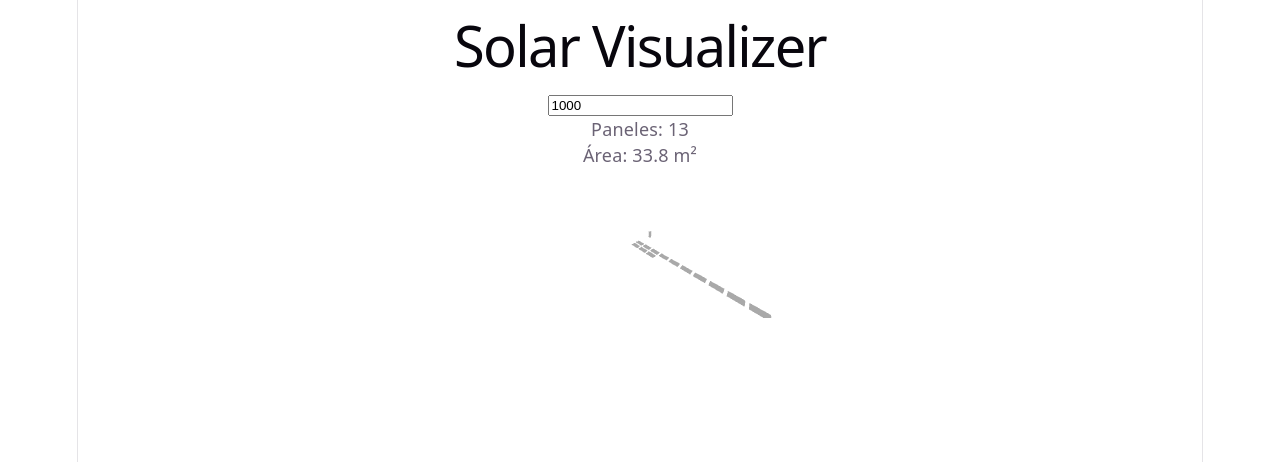
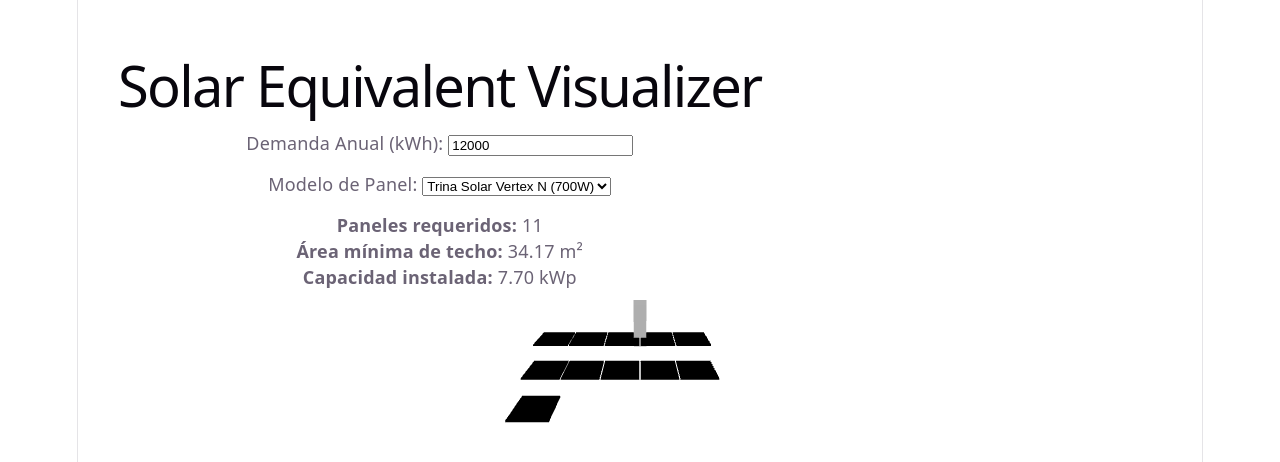
Before and after one commit to rapco/solar-equivalent-visualizer, a React app in the folder app/: page / in a window 1280 px wide. Shown: the top 462 px of the page. Built offline with nearby package versions, Linux system fonts and the light colour scheme; the HTML template or start-up script is replaced by a standard one.

Commit message:
Actualización de la logica del app

```diff
--- a/app/src/App.jsx
+++ b/app/src/App.jsx
@@ -3,39 +3,68 @@ import SolarField from "./components/SolarField";
 import { calculatePanels } from "./utils/solar";
 
 export default function App() {
+  // Estado para la demanda anual
+  const [annualDemand, setAnnualDemand] = useState(12000); // 1000 kWh/mes por defecto
 
-  const [kwh, setKwh] = useState(1000);
+  // Estado para la selección del panel (trina, jinko, custom)
+  const [panelType, setPanelType] = useState("trina");
 
-  const result =
-    calculatePanels(kwh, 550);
+  // Estado para un panel personalizado (aparece si panelType === 'custom')
+  const [customPanel, setCustomPanel] = useState({ powerW: 550, lengthM: 2.27, widthM: 1.13 });
+
+  // Base de datos local (puedes moverla a utils luego si prefieres)
+  const panelDatabase = {
+    trina: { powerW: 700, areaM2: 3.106, length: 2.384, width: 1.303 },
+    jinko: { powerW: 625, areaM2: 2.701, length: 2.382, width: 1.134 },
+    custom: { powerW: customPanel.powerW, areaM2: customPanel.lengthM * customPanel.widthM, length: customPanel.lengthM, width: customPanel.widthM }
+  };
+
+  const activePanel = panelDatabase[panelType];
+  const result = calculatePanels(annualDemand, activePanel);
 
   return (
-    <div>
+    <div style={{ position: "absolute", zIndex: 10, background: "rgba(255,255,255,0.9)", padding: "20px", margin: "20px", borderRadius: "8px" }}>
+      <h1>Solar Equivalent Visualizer</h1>
 
-      <h1>
-        Solar Visualizer
-      </h1>
+      <div style={{ marginBottom: "15px" }}>
+        <label>Demanda Anual (kWh): </label>
+        <input
+          type="number"
+          value={annualDemand}
+          onChange={(e) => setAnnualDemand(Number(e.target.value))}
+        />
+      </div>
 
-      <input
-        type="number"
-        value={kwh}
-        onChange={(e) =>
-          setKwh(Number(e.target.value))
-        }
-      />
+      <div style={{ marginBottom: "15px" }}>
+        <label>Modelo de Panel: </label>
+        <select value={panelType} onChange={(e) => setPanelType(e.target.value)}>
+          <option value="trina">Trina Solar Vertex N (700W)</option>
+          <option value="jinko">Jinko Tiger Neo (625W)</option>
+          <option value="custom">Personalizado...</option>
+        </select>
+      </div>
 
-      <p>
-        Paneles: {result.panels}
-      </p>
+      {panelType === "custom" && (
+        <div style={{ marginBottom: "15px", display: "flex", gap: "10px" }}>
+          <input type="number" placeholder="Potencia (W)" value={customPanel.powerW} onChange={(e) => setCustomPanel({ ...customPanel, powerW: Number(e.target.value) })} />
+          <input type="number" step="0.01" placeholder="Largo (m)" value={customPanel.lengthM} onChange={(e) => setCustomPanel({ ...customPanel, lengthM: Number(e.target.value) })} />
+          <input type="number" step="0.01" placeholder="Ancho (m)" value={customPanel.widthM} onChange={(e) => setCustomPanel({ ...customPanel, widthM: Number(e.target.value) })} />
+        </div>
+      )}
 
-      <p>
-        Área: {result.area.toFixed(1)} m²
-      </p>
+      <div>
+        <p><strong>Paneles requeridos:</strong> {result.panels}</p>
+        <p><strong>Área mínima de techo:</strong> {result.area} m²</p>
+        <p><strong>Capacidad instalada:</strong> {result.capacity} kWp</p>
+      </div>
 
-      <SolarField
-        count={result.panels}
-      />
-
+      {/* Ajustamos los estilos del div contenedor para que el Canvas ocupe el fondo */}
+      <div style={{ position: "fixed", top: 0, left: 0, width: "100vw", height: "100vh", zIndex: -1 }}>
+        <SolarField
+          count={result.panels}
+          panelSpecs={activePanel}
+        />
+      </div>
     </div>
   );
 }
--- a/app/src/components/Panel.jsx
+++ b/app/src/components/Panel.jsx
@@ -1,8 +1,9 @@
-export default function Panel({ x, z }) {
+export default function Panel({ x, z, width, length }) {
   return (
-    <mesh position={[x, 0, z]}>
-      <boxGeometry args={[2, 0.15, 1]} />
-      <meshStandardMaterial />
+    <mesh position={[x, 0.5, z]} rotation={[-Math.PI / 12, 0, 0]}>
+      {/* Inclinamos el panel un poco (15 grados) para mayor realismo y usamos sus dimensiones reales */}
+      <boxGeometry args={[width, 0.05, length]} />
+      <meshStandardMaterial color="#1a2530" metalness={0.8} roughness={0.2} />
     </mesh>
   );
 }
--- a/app/src/components/SolarField.jsx
+++ b/app/src/components/SolarField.jsx
@@ -1,30 +1,42 @@
 import { Canvas } from "@react-three/fiber";
+import { OrbitControls } from "@react-three/drei"; // Opcional, pero muy recomendado para mover la cámara
 import Panel from "./Panel";
 import Human from "./Human";
 
-export default function SolarField({ count }) {
-
+export default function SolarField({ count, panelSpecs }) {
   const panels = [];
 
+  // Usamos el ancho del panel + un margen (ej. 0.05m para los rieles) para calcular el espaciado de las columnas
+  const spacingX = panelSpecs.width + 0.05;
+  // Usamos el largo del panel + un margen para las filas
+  const spacingZ = panelSpecs.length + 0.05;
+
   for (let i = 0; i < count; i++) {
-
-    const row = Math.floor(i / 10);
-    const col = i % 10;
+    // Calculamos para que queden, por ejemplo, en filas de 5 paneles de ancho
+    const row = Math.floor(i / 5);
+    const col = i % 5;
 
     panels.push(
       <Panel
         key={i}
-        x={col * 2.5}
-        z={row * 1.5}
+        x={col * spacingX}
+        z={row * spacingZ}
+        width={panelSpecs.width}
+        length={panelSpecs.length}
       />
     );
   }
 
   return (
-    <Canvas camera={{ position: [15, 15, 15] }}>
-      <ambientLight />
+    <Canvas camera={{ position: [0, 10, 15] }}>
+      <ambientLight intensity={0.5} />
+      <directionalLight position={[10, 10, 10]} intensity={1} />
+      <OrbitControls />
       <Human />
-      {panels}
+      {/* Centramos el arreglo restando la mitad de la cuadrícula calculada */}
+      <group position={[-((5 * spacingX) / 2), 0, -((Math.ceil(count/5) * spacingZ) / 2)]}>
+         {panels}
+      </group>
     </Canvas>
   );
 }
--- a/app/src/utils/solar.js
+++ b/app/src/utils/solar.js
@@ -1,21 +1,22 @@
-export function calculatePanels(
-  monthlyKwh,
-  panelWatts,
-  sunHours = 5
-) {
-  const monthlyPerPanel =
-    (panelWatts / 1000) *
-    sunHours *
-    30;
+export function calculatePanels(annualDemandKwh, activePanel) {
+  // Parámetros ideales
+  const PSH_DAILY = 4.5;
+  const DAYS_IN_YEAR = 365;
 
-  const panels =
-    Math.ceil(monthlyKwh / monthlyPerPanel);
+  // Energía anual generada por un solo panel (kWh)
+  const panelPowerKw = activePanel.powerW / 1000;
+  const annualEnergyPerPanel = panelPowerKw * PSH_DAILY * DAYS_IN_YEAR;
 
-  const areaPerPanel = 2.6;
+  // Cantidad de paneles necesarios (redondeado hacia arriba)
+  const requiredPanels = Math.ceil(annualDemandKwh / annualEnergyPerPanel);
+
+  // Área y potencia total
+  const totalAreaM2 = requiredPanels * activePanel.areaM2;
+  const totalInstalledKw = (requiredPanels * activePanel.powerW) / 1000;
 
   return {
-    panels,
-    area: panels * areaPerPanel,
-    kwp: (panels * panelWatts) / 1000
+    panels: requiredPanels || 0,
+    area: totalAreaM2.toFixed(2),
+    capacity: totalInstalledKw.toFixed(2)
   };
 }
```
